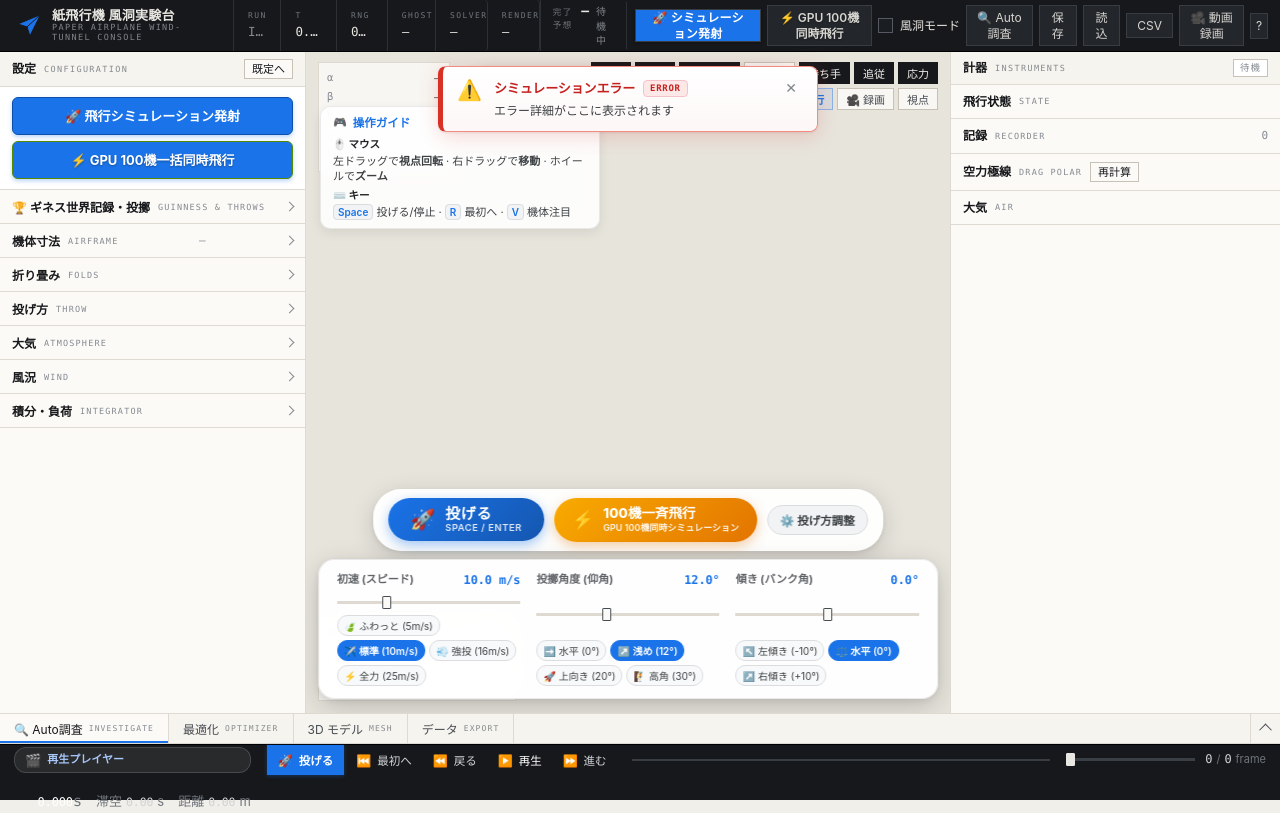
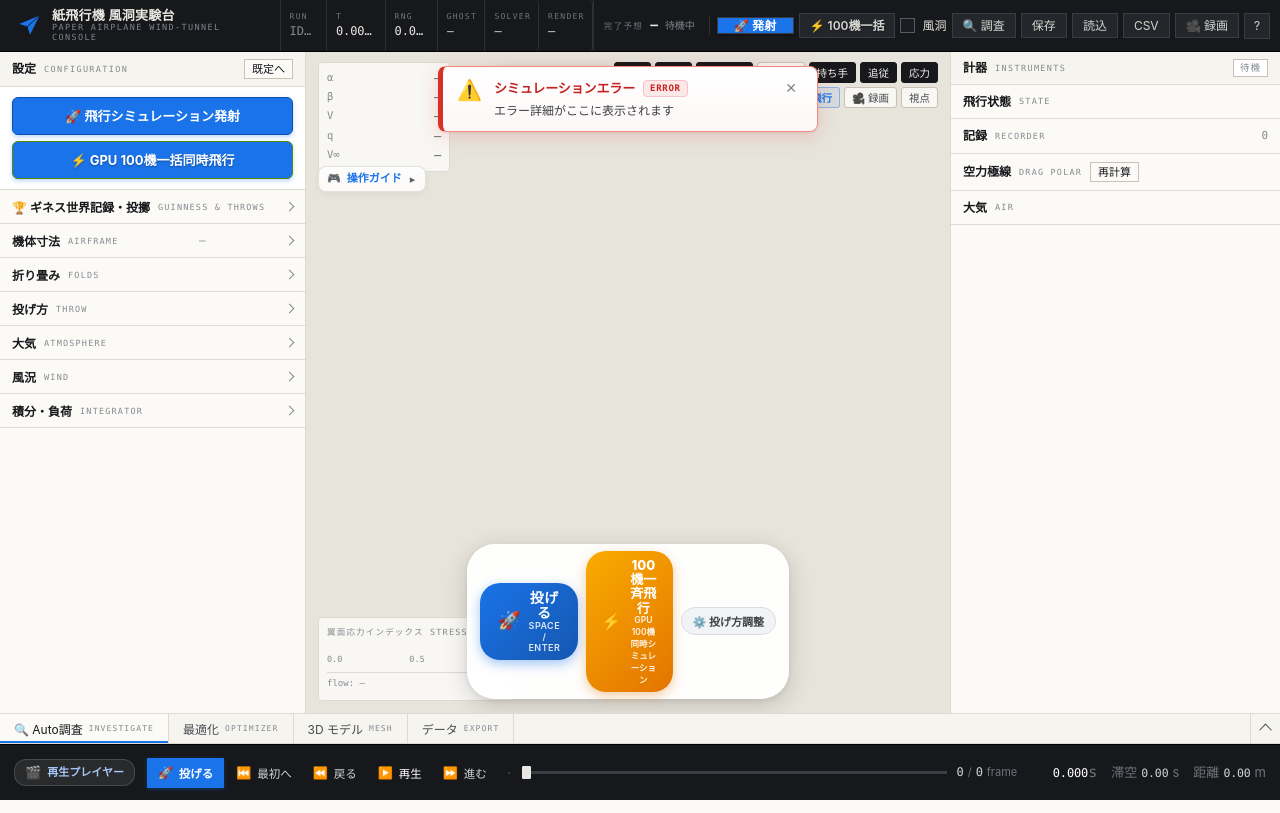
Before and after one commit to minetan1229/air_simulation, a Flask app: page / in a window 1280 px wide. Run offline with Flask 3, Linux system fonts and the light colour scheme.

Commit message:
fix(ui): resolve layout overlaps, panel occlusion, and hidden controls

```diff
--- a/static/css/console.css
+++ b/static/css/console.css
@@ -122,7 +122,7 @@ button, input, select, textarea {
 .toprail-readouts {
   display: flex;
   align-items: stretch;
-  flex: 1 1 auto;
+  flex: 0 1 auto;
   min-width: 0;
   overflow: hidden;
 }
@@ -132,19 +132,19 @@ button, input, select, textarea {
   flex-direction: column;
   justify-content: center;
   gap: 1px;
-  padding: 0 14px;
+  padding: 0 9px;
   border-right: 1px solid #2c2f34;
   min-width: 0;
 }
 .readout-key {
   font-family: var(--mono);
   font-size: 8px;
-  letter-spacing: 0.18em;
+  letter-spacing: 0.16em;
   color: #6f757d;
 }
 .readout-val {
   font-family: var(--mono);
-  font-size: 12.5px;
+  font-size: 12px;
   color: #e9e7e2;
   white-space: nowrap;
   overflow: hidden;
@@ -159,9 +159,17 @@ button, input, select, textarea {
 .toprail-actions {
   display: flex;
   align-items: center;
-  gap: 6px;
-  padding: 0 12px;
+  justify-content: flex-end;
+  gap: 5px;
+  padding: 0 10px;
   border-left: 1px solid #2c2f34;
+  flex: 1 0 auto;
+  min-width: 0;
+  overflow-x: auto;
+  scrollbar-width: none;
+}
+.toprail-actions::-webkit-scrollbar {
+  display: none;
 }
 
 .btn {
@@ -598,16 +606,18 @@ input[type="range"]:focus-visible { outline: 2px solid var(--accent); outline-of
   gap: 4px;
   flex-wrap: wrap;
   justify-content: flex-end;
-  max-width: 60%;
+  max-width: min(55%, 520px);
+  z-index: 14;
 }
 .chip {
   appearance: none;
   background: rgba(251, 250, 247, 0.9);
   border: 1px solid var(--line-2);
   color: var(--ink-2);
-  font-size: 11px;
-  padding: 2px 8px;
+  font-size: 10.5px;
+  padding: 2px 7px;
   cursor: pointer;
+  border-radius: 3px;
 }
 .chip:hover { border-color: var(--ink-2); background: #fff; }
 .chip[data-on="1"] {
@@ -622,14 +632,17 @@ input[type="range"]:focus-visible { outline: 2px solid var(--accent); outline-of
   font-family: var(--mono);
   font-size: 10.5px;
   color: var(--ink-2);
-  background: rgba(251, 250, 247, 0.82);
+  background: rgba(251, 250, 247, 0.88);
+  backdrop-filter: blur(4px);
   border: 1px solid var(--line);
   padding: 6px 8px;
   pointer-events: none;
   min-width: 132px;
+  z-index: 12;
+  border-radius: 4px;
 }
 .vp-hud-tl { top: 10px; left: 12px; }
-.vp-hud-tr { top: 46px; right: 12px; min-width: 150px; }
+.vp-hud-tr { top: 68px; right: 12px; min-width: 150px; }
 .vp-hud-bl { bottom: 12px; left: 12px; min-width: 190px; }
 
 .hud-row { display: flex; justify-content: space-between; gap: 12px; line-height: 1.6; }
@@ -861,7 +874,7 @@ input[type="range"]:focus-visible { outline: 2px solid var(--accent); outline-of
 .workbench[data-open="1"] .wb-toggle-glyph { transform: rotate(-135deg) translate(-1px, -1px); }
 
 .wb-panes {
-  height: 330px;
+  height: min(330px, 38vh);
   overflow: hidden;
   min-height: 0;
 }
@@ -1122,13 +1135,15 @@ input[type="range"]:focus-visible { outline: 2px solid var(--accent); outline-of
 /* ------------------------------------------------------------------ */
 .transport {
   display: grid;
-  grid-template-columns: auto auto minmax(0, 1fr) auto;
-  align-items: center;
-  gap: 16px;
+  grid-template-columns: auto auto auto minmax(0, 1fr) auto;
+  align-items: center;
+  gap: 12px;
   padding: 0 14px;
   background: var(--ink);
   color: #e9e7e2;
   border-top: 1px solid #000;
+  height: var(--dock-h);
+  overflow: hidden;
 }
 
 .tp-controls { display: flex; align-items: center; gap: 3px; }
@@ -1362,7 +1377,8 @@ input[type="range"]:focus-visible { outline: 2px solid var(--accent); outline-of
   :root { --rail-l: 262px; --rail-r: 268px; }
   .wb-pane { grid-template-columns: minmax(0, 1fr) minmax(0, 1fr); }
   .wb-col-3 { grid-column: 1 / -1; border-right: 0; border-top: 1px solid var(--line); }
-  .transport { gap: 10px; }
+  .transport { gap: 8px; grid-template-columns: auto auto minmax(0, 1fr) auto; }
+  .tp-badge { display: none; }
   .tp-label { display: none; }
 }
 
@@ -1391,6 +1407,7 @@ input[type="range"]:focus-visible { outline: 2px solid var(--accent); outline-of
   .rail-right .rail-head::after { content: "◂"; }
   .rail-head .btn-mini { margin-left: 0; }
   .transport { grid-template-columns: auto minmax(0, 1fr) auto; }
+  .tp-badge { display: none; }
   .tp-rate { display: none; }
   .toprail-readouts .readout:nth-child(n+3) { display: none; }
   .wb-panes { height: 60vh; }
@@ -2117,7 +2134,7 @@ input[type="range"]:focus-visible { outline: 2px solid var(--accent); outline-of
   display: flex;
   align-items: center;
   gap: 8px;
-  background: rgba(255, 255, 255, 0.92);
+  background: rgba(255, 255, 255, 0.94);
   backdrop-filter: blur(8px);
   padding: 6px 16px;
   border-radius: 20px;
@@ -2125,6 +2142,11 @@ input[type="range"]:focus-visible { outline: 2px solid var(--accent); outline-of
   border: 1px solid rgba(26, 115, 232, 0.2);
   pointer-events: none;
   transition: all 0.25s ease;
+  max-width: min(480px, calc(100% - 360px));
+}
+
+.sim-error-banner:not([hidden]) ~ .vp-flight-status-announcer {
+  display: none !important;
 }
 
 .vp-flight-status-announcer .status-dot {
@@ -2151,27 +2173,36 @@ input[type="range"]:focus-visible { outline: 2px solid var(--accent); outline-of
 }
 
 .vp-flight-status-announcer .status-text {
-  font-size: 12.5px;
+  font-size: 12px;
   font-weight: 600;
   color: #202124;
   letter-spacing: 0.02em;
+  white-space: nowrap;
+  overflow: hidden;
+  text-overflow: ellipsis;
 }
 
 /* 2. 直感操作ガイドHUD */
 .vp-controls-guide {
   position: absolute;
-  top: 54px;
-  left: 14px;
-  z-index: 15;
-  background: rgba(255, 255, 255, 0.88);
+  top: 114px;
+  left: 12px;
+  z-index: 12;
+  background: rgba(255, 255, 255, 0.92);
   backdrop-filter: blur(8px);
-  border-radius: 10px;
-  border: 1px solid rgba(0, 0, 0, 0.08);
-  box-shadow: 0 4px 12px rgba(0, 0, 0, 0.08);
-  padding: 8px 12px;
-  max-width: 280px;
+  border-radius: 8px;
+  border: 1px solid rgba(0, 0, 0, 0.1);
+  box-shadow: 0 3px 10px rgba(0, 0, 0, 0.07);
+  padding: 6px 10px;
+  max-width: 270px;
   font-size: 11px;
   transition: all 0.2s ease;
+}
+
+.vp-controls-guide.collapsed {
+  padding: 4px 8px;
+  background: rgba(255, 255, 255, 0.85);
+  box-shadow: 0 2px 6px rgba(0, 0, 0, 0.05);
 }
 
 .vp-controls-guide .guide-header {
@@ -2186,15 +2217,15 @@ input[type="range"]:focus-visible { outline: 2px solid var(--accent); outline-of
   font-weight: 700;
   color: #1a73e8;
   flex: 1;
-  font-size: 11.5px;
+  font-size: 11px;
 }
 .vp-controls-guide .guide-toggle-btn {
   background: none;
   border: none;
   cursor: pointer;
-  font-size: 12px;
+  font-size: 11px;
   color: #5f6368;
-  padding: 0 4px;
+  padding: 0 2px;
 }
 .vp-controls-guide .guide-content {
   margin-top: 6px;
@@ -2234,22 +2265,22 @@ input[type="range"]:focus-visible { outline: 2px solid var(--accent); outline-of
   bottom: 14px;
   left: 50%;
   transform: translateX(-50%);
-  z-index: 15;
+  z-index: 18;
   display: flex;
   flex-direction: column;
   align-items: center;
   gap: 8px;
-  max-width: 90%;
+  max-width: calc(100% - 24px);
   pointer-events: auto;
 }
 
 .quick-launch-actions {
   display: flex;
   align-items: center;
-  gap: 10px;
+  gap: 8px;
   background: rgba(255, 255, 255, 0.94);
   backdrop-filter: blur(12px);
-  padding: 8px 14px;
+  padding: 6px 12px;
   border-radius: 28px;
   box-shadow: 0 6px 24px rgba(0, 0, 0, 0.16), 0 2px 6px rgba(0, 0, 0, 0.08);
   border: 1px solid rgba(255, 255, 255, 0.8);
@@ -2258,12 +2289,12 @@ input[type="range"]:focus-visible { outline: 2px solid var(--accent); outline-of
 .btn-main-throw {
   display: flex;
   align-items: center;
-  gap: 10px;
+  gap: 8px;
   background: linear-gradient(135deg, #1a73e8 0%, #1557b0 100%);
   color: #ffffff;
   border: none;
-  border-radius: 22px;
-  padding: 8px 22px;
+  border-radius: 20px;
+  padding: 7px 18px;
   font-family: inherit;
   cursor: pointer;
   box-shadow: 0 4px 12px rgba(26, 115, 232, 0.4);
@@ -2280,7 +2311,7 @@ input[type="range"]:focus-visible { outline: 2px solid var(--accent); outline-of
 }
 
 .btn-main-throw .throw-icon {
-  font-size: 20px;
+  font-size: 18px;
   line-height: 1;
   animation: float-rocket 1.8s ease-in-out infinite alternate;
 }
@@ -2295,13 +2326,13 @@ input[type="range"]:focus-visible { outline: 2px solid var(--accent); outline-of
   align-items: flex-start;
 }
 .throw-title {
-  font-size: 15px;
+  font-size: 14px;
   font-weight: 800;
   letter-spacing: 0.04em;
   line-height: 1.1;
 }
 .throw-hint {
-  font-size: 9.5px;
+  font-size: 9px;
   font-weight: 600;
   opacity: 0.85;
   letter-spacing: 0.05em;
@@ -2311,12 +2342,12 @@ input[type="range"]:focus-visible { outline: 2px solid var(--accent); outline-of
 .btn-ensemble-throw {
   display: flex;
   align-items: center;
-  gap: 9px;
+  gap: 8px;
   background: linear-gradient(135deg, #f9ab00 0%, #e37400 100%);
   color: #ffffff;
   border: none;
-  border-radius: 22px;
-  padding: 8px 18px;
+  border-radius: 20px;
+  padding: 7px 15px;
   font-family: inherit;
   cursor: pointer;
   box-shadow: 0 4px 12px rgba(227, 116, 0, 0.35);
@@ -2331,7 +2362,7 @@ input[type="range"]:focus-visible { outline: 2px solid var(--accent); outline-of
   transform: translateY(1px);
 }
 .btn-ensemble-throw .ensemble-icon {
-  font-size: 18px;
+  font-size: 16px;
 }
 .ensemble-text-wrap {
   display: flex;
@@ -2339,12 +2370,12 @@ input[type="range"]:focus-visible { outline: 2px solid var(--accent); outline-of
   align-items: flex-start;
 }
 .ensemble-title {
-  font-size: 13.5px;
+  font-size: 13px;
   font-weight: 800;
   line-height: 1.1;
 }
 .ensemble-sub {
-  font-size: 9px;
+  font-size: 8.5px;
   font-weight: 600;
   opacity: 0.9;
 }
@@ -2354,8 +2385,8 @@ input[type="range"]:focus-visible { outline: 2px solid var(--accent); outline-of
   color: #3c4043;
   border: 1px solid #dadce0;
   border-radius: 18px;
-  padding: 6px 12px;
-  font-size: 11.5px;
+  padding: 5px 11px;
+  font-size: 11px;
   font-weight: 600;
   cursor: pointer;
   transition: all 0.15s ease;
@@ -2369,18 +2400,22 @@ input[type="range"]:focus-visible { outline: 2px solid var(--accent); outline-of
 /* クイック調整パネル */
 .quick-tuning-panel {
   display: none;
-  background: rgba(255, 255, 255, 0.96);
+  background: rgba(255, 255, 255, 0.97);
   backdrop-filter: blur(14px);
   border-radius: 16px;
   box-shadow: 0 8px 28px rgba(0, 0, 0, 0.18), 0 2px 8px rgba(0, 0, 0, 0.08);
   border: 1px solid rgba(0, 0, 0, 0.08);
   padding: 12px 18px;
-  width: 620px;
+  width: min(580px, calc(100vw - 32px));
   max-width: 95vw;
+  max-height: calc(100vh - 220px);
+  overflow-y: auto;
+  grid-template-columns: repeat(3, 1fr);
+  gap: 14px;
+  animation: slide-up-fade 0.2s ease;
+}
+.quick-tuning-panel:not([hidden]) {
   display: grid;
-  grid-template-columns: repeat(3, 1fr);
-  gap: 16px;
-  animation: slide-up-fade 0.2s ease;
 }
 .quick-tuning-panel[hidden] {
   display: none !important;
@@ -2445,20 +2480,20 @@ input[type="range"]:focus-visible { outline: 2px solid var(--accent); outline-of
 
 /* 4. 🏆 100機一斉飛行 チャンピオンHUD (Leaderboard Card) */
 .ensemble-champion-card {
-  position: absolute;
+  position: fixed;
   top: 50%;
   left: 50%;
   transform: translate(-50%, -50%);
-  z-index: 30;
+  z-index: 50;
   width: 580px;
   max-width: 94vw;
   max-height: 85vh;
   overflow-y: auto;
-  background: rgba(255, 255, 255, 0.97);
+  background: rgba(255, 255, 255, 0.98);
   backdrop-filter: blur(16px);
   border-radius: 18px;
-  border: 1px solid rgba(251, 188, 4, 0.4);
-  box-shadow: 0 16px 48px rgba(0, 0, 0, 0.22), 0 4px 12px rgba(251, 188, 4, 0.2);
+  border: 1.5px solid rgba(251, 188, 4, 0.6);
+  box-shadow: 0 20px 60px rgba(0, 0, 0, 0.3), 0 0 0 100vmax rgba(15, 23, 42, 0.45);
   padding: 18px 22px;
   animation: pop-champion 0.25s cubic-bezier(0.18, 0.89, 0.32, 1.28);
 }
--- a/templates/index.html
+++ b/templates/index.html
@@ -67,18 +67,18 @@
         <span class="eta-val num" id="eta-clock">—</span>
         <span class="eta-sub num" id="eta-left">待機中</span>
       </div>
-      <button class="btn btn-primary btn-launch-top" id="btn-top-launch" type="button" title="現在の設定で飛行軌跡を一括シミュレーション計算して再生します (Enter)">🚀 シミュレーション発射</button>
-      <button class="btn btn-gpu" id="btn-top-gpu-ensemble" type="button" title="NVIDIA RTX 4060 GPUで100機を同時に一括シミュレーション計算して全軌跡を描画します">⚡ GPU 100機同時飛行</button>
+      <button class="btn btn-primary btn-launch-top" id="btn-top-launch" type="button" title="現在の設定で飛行軌跡を一括シミュレーション計算して再生します (Enter)">🚀 発射</button>
+      <button class="btn btn-gpu" id="btn-top-gpu-ensemble" type="button" title="GPUで100機を同時に一括シミュレーション計算して全軌跡を描画します">⚡ 100機一括</button>
       <label class="switch" title="風洞モード: 機体を固定して空力係数のみ測定 (U)">
         <input type="checkbox" id="tunnel-toggle">
         <span class="switch-box"></span>
-        <span class="switch-label">風洞モード</span>
+        <span class="switch-label">風洞</span>
       </label>
-      <button class="btn" id="btn-top-investigate" type="button" title="指定した機体をベースに手で変えられる項目を自動分析・改善">🔍 Auto調査</button>
+      <button class="btn" id="btn-top-investigate" type="button" title="指定した機体をベースに手で変えられる項目を自動分析・改善">🔍 調査</button>
       <button class="btn" id="btn-save" type="button" title="設定を JSON で保存 (Ctrl+S)">保存</button>
       <button class="btn" id="btn-load" type="button" title="設定 JSON の読込">読込</button>
       <button class="btn" id="btn-csv" type="button" title="飛行ログを CSV で出力 (E)">CSV</button>
-      <button class="btn btn-rec" id="btn-top-record" type="button" title="3D飛行動画を録画して保存 (WebM/MP4)">🎥 動画録画</button>
+      <button class="btn btn-rec" id="btn-top-record" type="button" title="3D飛行動画を録画して保存 (WebM/MP4)">🎥 録画</button>
       <button class="btn btn-icon" id="btn-help" type="button" title="ショートカット (?)" aria-label="ショートカット">?</button>
       <input type="file" id="config-file" accept="application/json,.json" hidden>
     </div>
@@ -286,11 +286,11 @@
       </div>
 
       <!-- 操作ガイドHUD (マウス・キーボード操作が3秒でわかる) -->
-      <div class="vp-controls-guide" id="vp-controls-guide">
+      <div class="vp-controls-guide collapsed" id="vp-controls-guide">
         <div class="guide-header">
           <span class="guide-icon">🎮</span>
           <span class="guide-title">操作ガイド</span>
-          <button class="guide-toggle-btn" id="guide-toggle-btn" type="button" title="ガイドを折りたたむ">▾</button>
+          <button class="guide-toggle-btn" id="guide-toggle-btn" type="button" title="ガイドを開く/折りたたむ">▸</button>
         </div>
         <div class="guide-content" id="guide-content">
           <div class="guide-item">
@@ -405,7 +405,7 @@
         </div>
 
         <!-- 投げ方クイック調整パネル (初速・角度・バンクの即座変更) -->
-        <div class="quick-tuning-panel" id="quick-tuning-panel">
+        <div class="quick-tuning-panel" id="quick-tuning-panel" hidden>
           <div class="tuning-col">
             <div class="tuning-head">
               <span class="tuning-label">初速 (スピード)</span>
```
Also changed, not shown: static/js/app.js (+30 -4 lines).
